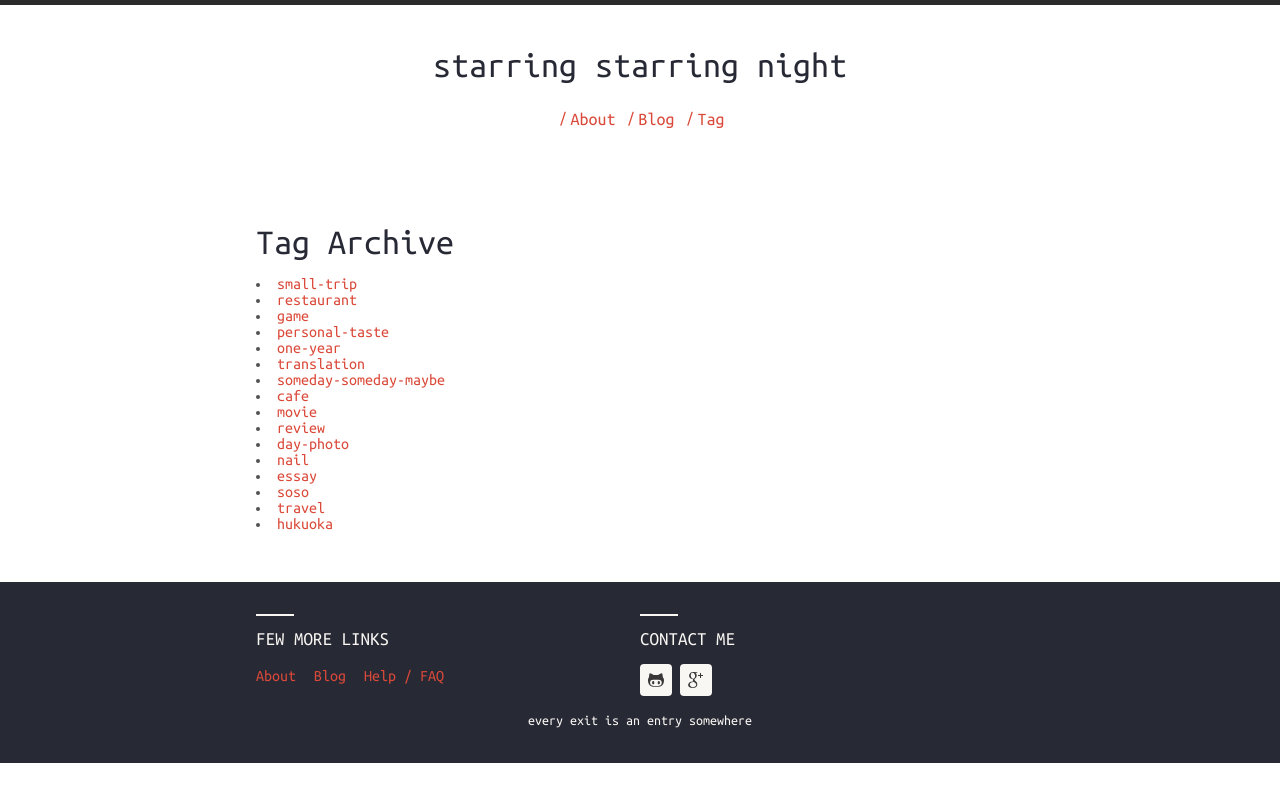
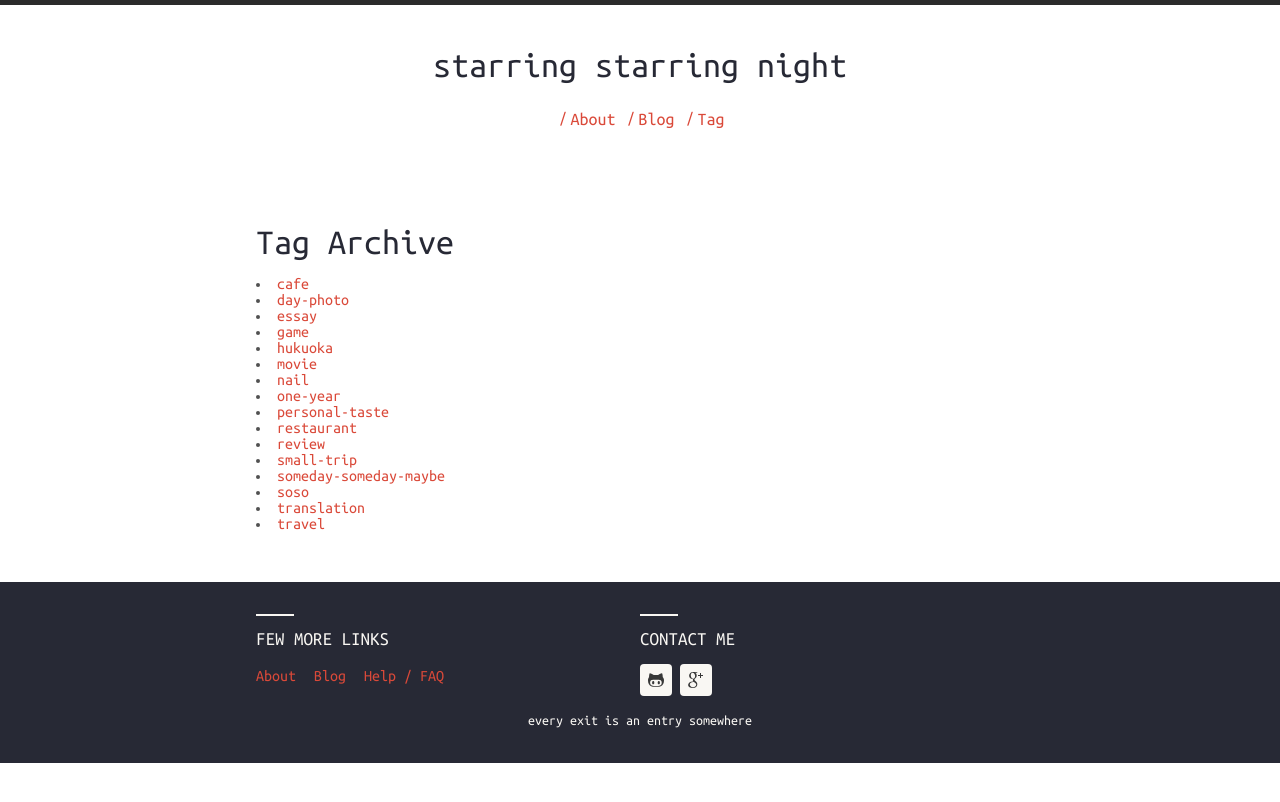
Before and after one commit to hahajh/hahajh.github.com, a Jekyll site: the page built from tag.md, in a window 1280 px wide. Shown: the top 802 px of the page. Built offline with Jekyll 4.4.1, drawn with Linux system fonts in a browser that asks for light colours; nearby versions of some CDN libraries.

Commit message:
modify tag page

```diff
--- a/tag.md
+++ b/tag.md
@@ -4,7 +4,14 @@ title: Tag archive
 ---
 <div class="page-content wc-container">
   <h1>Tag Archive</h1>
-  {% for tag in site.tags %}
-    <li><a href="/blog/tag/{{ tag[0] }}">{{ tag[0] }}</a></li>
+  {% capture tags %}
+  	{% for tag in site.tags %}
+  		{{ tag[0] }}
+    {% endfor %}
+  {% endcapture %}
+  {% assign sortedtags = tags | split:' ' | sort %}
+
+  {% for tag in sortedtags %}
+    <li><a href="/blog/tag/{{ tag }}">{{ tag }}</a></li>
   {% endfor %}
 </div>
```
